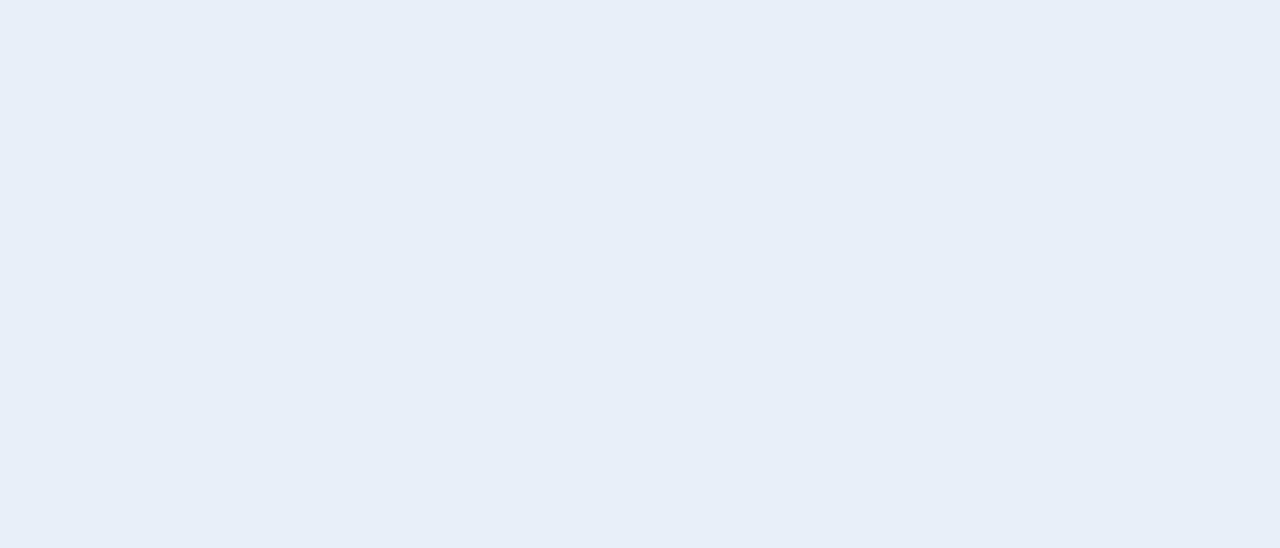
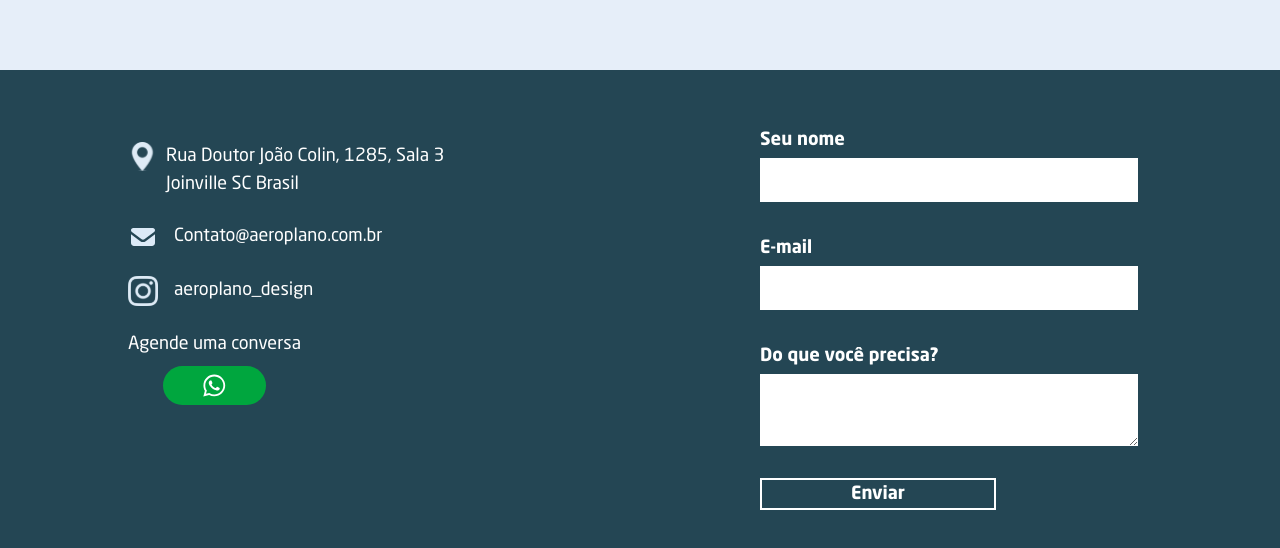
Before and after one commit to Konvex-Jr/AeroplanoFrontEnd, a Next.js app: page /portfolio in a window 1280 px wide. Shown: the part 2127-2675 px from the top of the page. Before the commit the page ends 2197 px from the top, so only its background shows below. Built offline with nearby package versions, Linux system fonts and the light colour scheme.

Commit message:
fix: add footer on portfolio page

```diff
--- a/app/portfolio/page.tsx
+++ b/app/portfolio/page.tsx
@@ -5,6 +5,7 @@ import Nav from "../ui/Nav";
 import { portfolioProjects, type PortfolioProject } from "@/app/lib/portfolio";
 import PortfolioCard from "./portfolioCard";
 import PortfolioModal from "./portfolioModal";
+import Footer from "../ui/Footer";
 
 export default function Page() {
   const [openProject, setOpenProject] = useState<PortfolioProject | null>(null);
@@ -28,6 +29,8 @@ export default function Page() {
       {openProject && (
         <PortfolioModal project={openProject} onClose={() => setOpenProject(null)} />
       )}
+
+      <Footer id="#footer" />
     </div>
   );
 }
```
